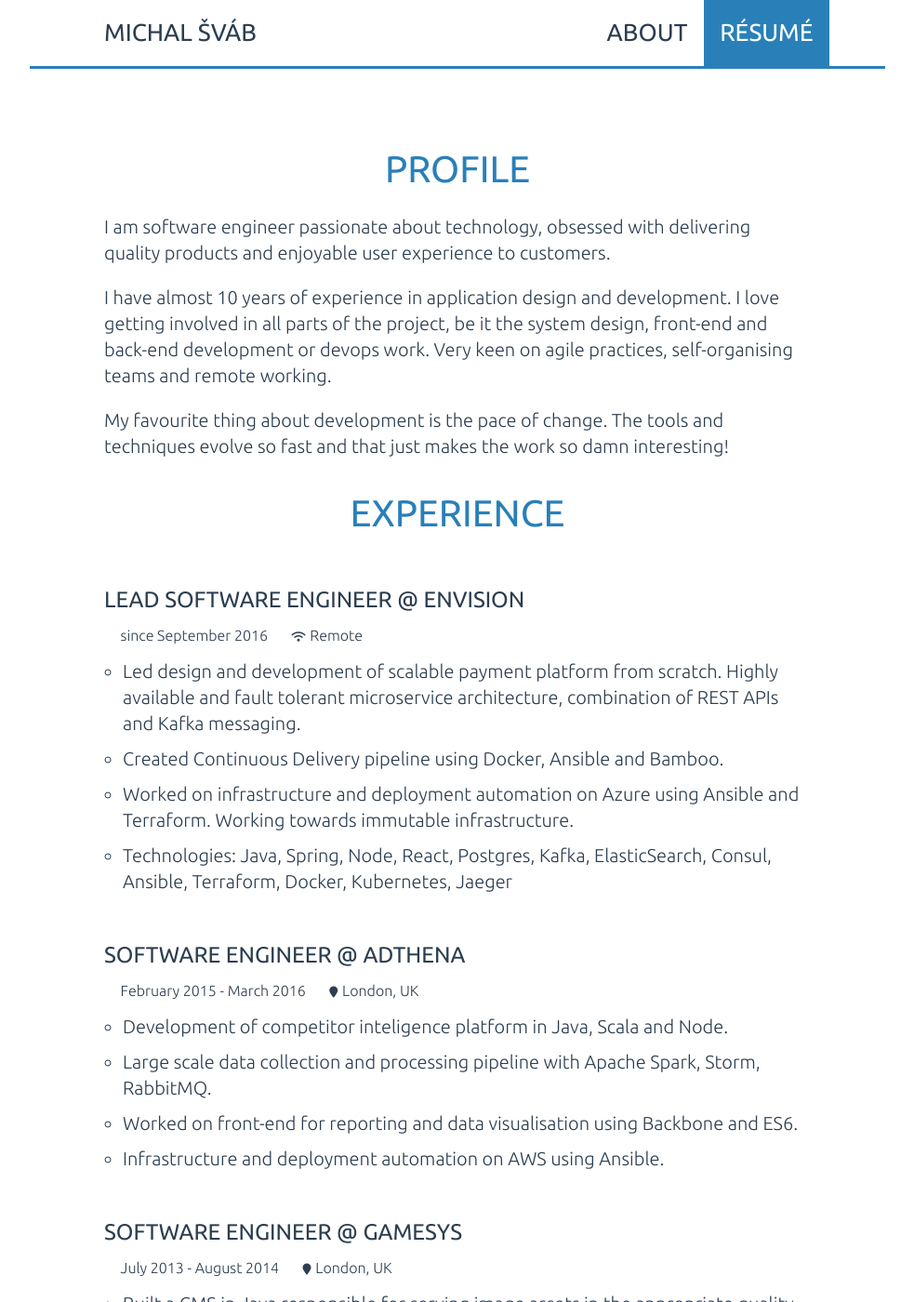
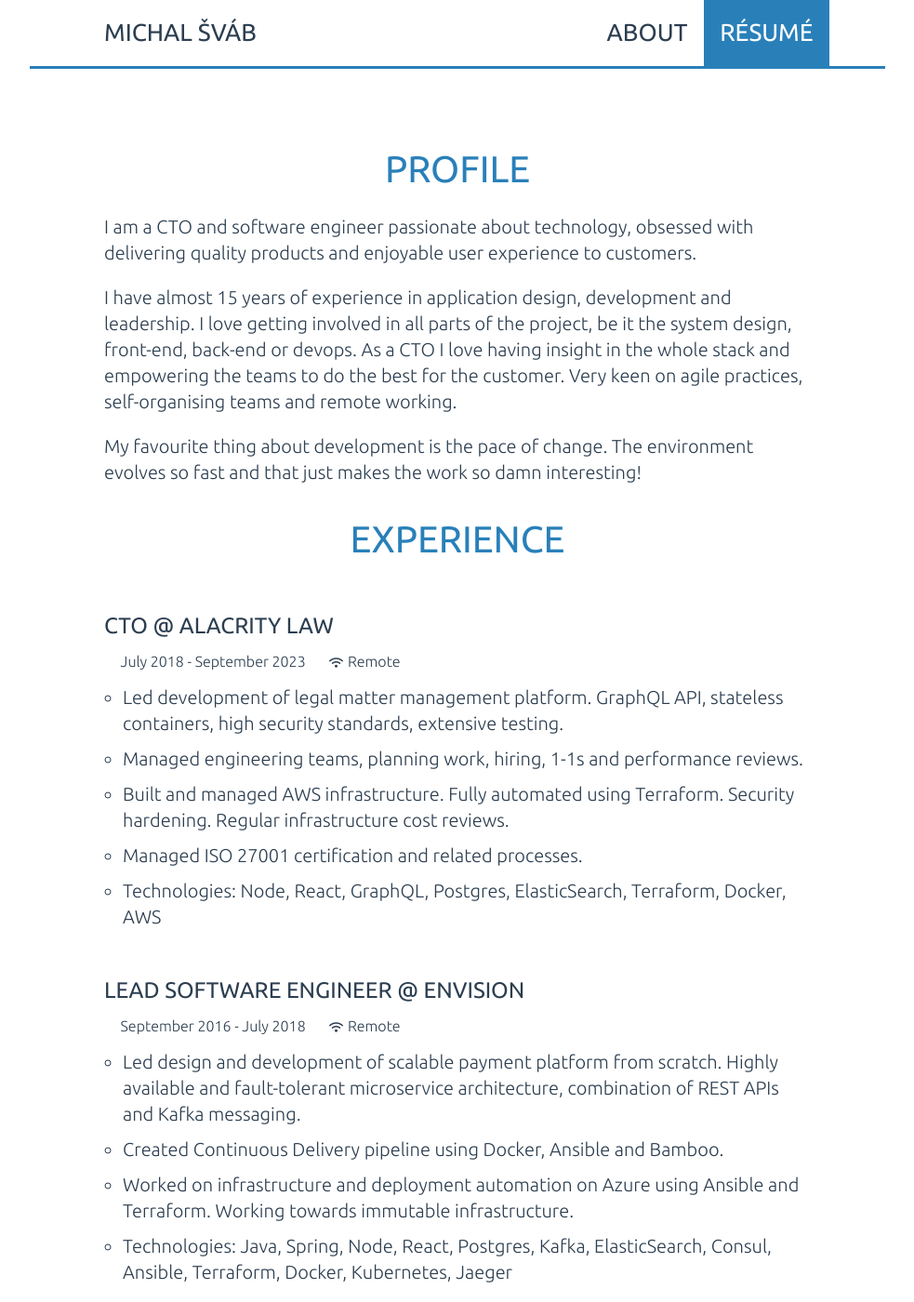
Before and after one commit to msvab/msvab.github.io, a Jekyll site: the page built from resume.html, in a window 1280 px wide and 1400 px high. Shown: the whole window at 93% size, without its empty margins (148-1131 px from the left). Built offline with Jekyll 4.4.1, drawn with Linux system fonts in a browser that asks for light colours; some of the changed text lies outside the part shown.

Commit message:
Update resume

```diff
--- a/resume.html
+++ b/resume.html
@@ -7,24 +7,37 @@ permalink: /resume/
 ---
 <section>
   <h2 class="text-center">Profile</h2>
-  <p>I am software engineer passionate about technology, obsessed with delivering quality products and
+  <p>I am a CTO and software engineer passionate about technology, obsessed with delivering quality products and
     enjoyable user experience to customers.
   </p>
-  <p>I have almost 10 years of experience in application design and development. I love getting involved in all parts
-    of the project, be it the system design, front-end and back-end development or devops work.
-    Very keen on agile practices, self-organising teams and remote working.</p>
-  <p>My favourite thing about development is the pace of change. The tools and techniques evolve so fast and
+  <p>I have almost 15 years of experience in application design, development and leadership. I love getting involved
+    in all parts of the project, be it the system design, front-end, back-end or devops. As a CTO I love having insight
+    in the whole stack and empowering the teams to do the best for the customer. Very keen on agile practices,
+    self-organising teams and remote working.</p>
+  <p>My favourite thing about development is the pace of change. The environment evolves so fast and
     that just makes the work so damn interesting!</p>
 </section>
 
 <section>
   <h2 class="text-center">Experience</h2>
 
+  <h3>CTO @ <a href="https://alacritylaw.com" target="_blank" title="Alacrity">Alacrity Law</a></h3>
+  <div class="job-detail">
+    <p>July 2018 - September 2023 &nbsp;&nbsp;&nbsp; <span class="fas fa-wifi"></span>Remote</p>
+    <ul>
+      <li>Led development of legal matter management platform. GraphQL API, stateless containers, high security standards, extensive testing.</li>
+      <li>Managed engineering teams, planning work, hiring, 1-1s and performance reviews.</li>
+      <li>Built and managed AWS infrastructure. Fully automated using Terraform. Security hardening. Regular infrastructure cost reviews.</li>
+      <li>Managed ISO 27001 certification and related processes.</li>
+      <li>Technologies: Node, React, GraphQL, Postgres, ElasticSearch, Terraform, Docker, AWS</li>
+    </ul>
+  </div>
+
   <h3>Lead Software Engineer @ <a href="https://envisionworld.co" target="_blank" title="Envision">Envision</a></h3>
   <div class="job-detail">
-    <p>since September 2016 &nbsp;&nbsp;&nbsp; <span class="fas fa-wifi"></span>Remote</p>
+    <p>September 2016 - July 2018 &nbsp;&nbsp;&nbsp; <span class="fas fa-wifi"></span>Remote</p>
     <ul>
-      <li>Led design and development of scalable payment platform from scratch. Highly available and fault tolerant microservice architecture, combination of REST APIs and Kafka messaging.</li>
+      <li>Led design and development of scalable payment platform from scratch. Highly available and fault-tolerant microservice architecture, combination of REST APIs and Kafka messaging.</li>
       <li>Created Continuous Delivery pipeline using Docker, Ansible and Bamboo.</li>
       <li>Worked on infrastructure and deployment automation on Azure using Ansible and Terraform. Working towards immutable infrastructure.</li>
       <li>Technologies: Java, Spring, Node, React, Postgres, Kafka, ElasticSearch, Consul, Ansible, Terraform, Docker, Kubernetes, Jaeger</li>
@@ -76,25 +89,27 @@ permalink: /resume/
 <section class="skills">
   <h2 class="text-center">Skills</h2>
   <ul>
-    <li>Java, Scala<br>
-      <p>Dropwizard, Guice, Spring Boot, Zuul</p>
-      <p>Storm, Spark</p>
-    </li>
     <li>Javascript<br>
       <p>Node, Koa, React, Mobx, Backbone, Webpack</p>
+    </li>
+    <li>Java, Scala<br>
+      <p>Dropwizard, Guice, Spring Boot</p>
+      <p>Storm, Spark</p>
     </li>
     <li>Databases<br>
       <p>Postgres, MongoDB, ElasticSearch, Redis, Oracle, SQLServer</p>
     </li>
     <li>Tools<br>
-      <p>Kafka, RabbitMQ, ActiveMQ, Prometheus, Jaeger, Graylog, Consul, Vault</p>
+      <p>Kafka, RabbitMQ, ActiveMQ, Prometheus, Jaeger, Consul, Vault</p>
     </li>
     <li>Infrastructure<br>
-      <p>Ansible, Docker, Kubernetes, Terraform</p>
-      <p>AWS (EC2, S3, Redshift, Lambda), Azure</p>
+      <p>Terraform, Ansible, Docker, Kubernetes</p>
+      <p>AWS, Azure, Heroku</p>
     </li>
-    <li>Agile<br>
-      <p>TDD, CI, CD, Pair programming, Scrum, Kanban</p>
+    <li>Soft Skills<br>
+      <p>Leadership, Hiring, Mentoring</p>
+      <p>Work planning</p>
+      <p>TDD, Pair programming, Scrum, Kanban</p>
     </li>
   </ul>
 </section>
```
